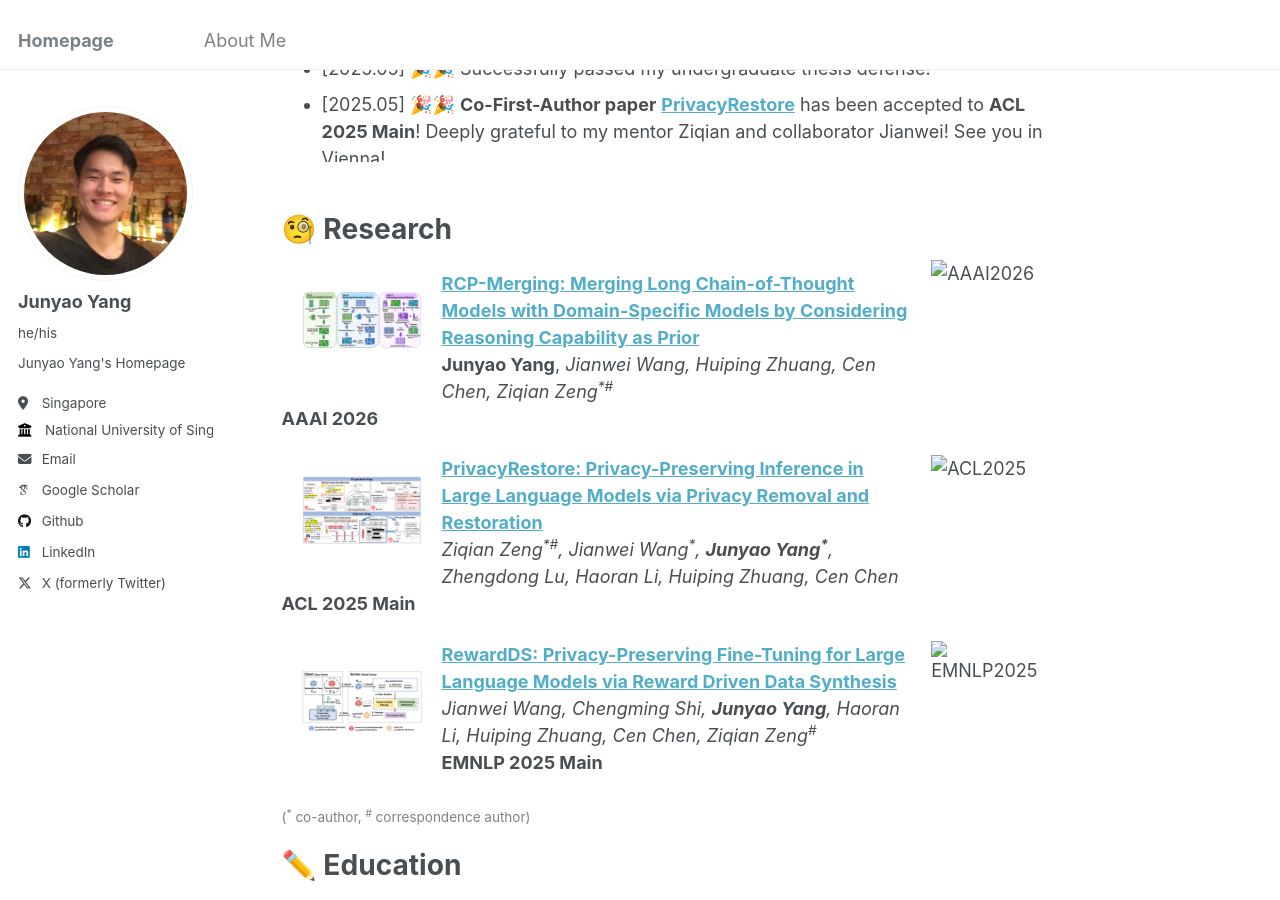
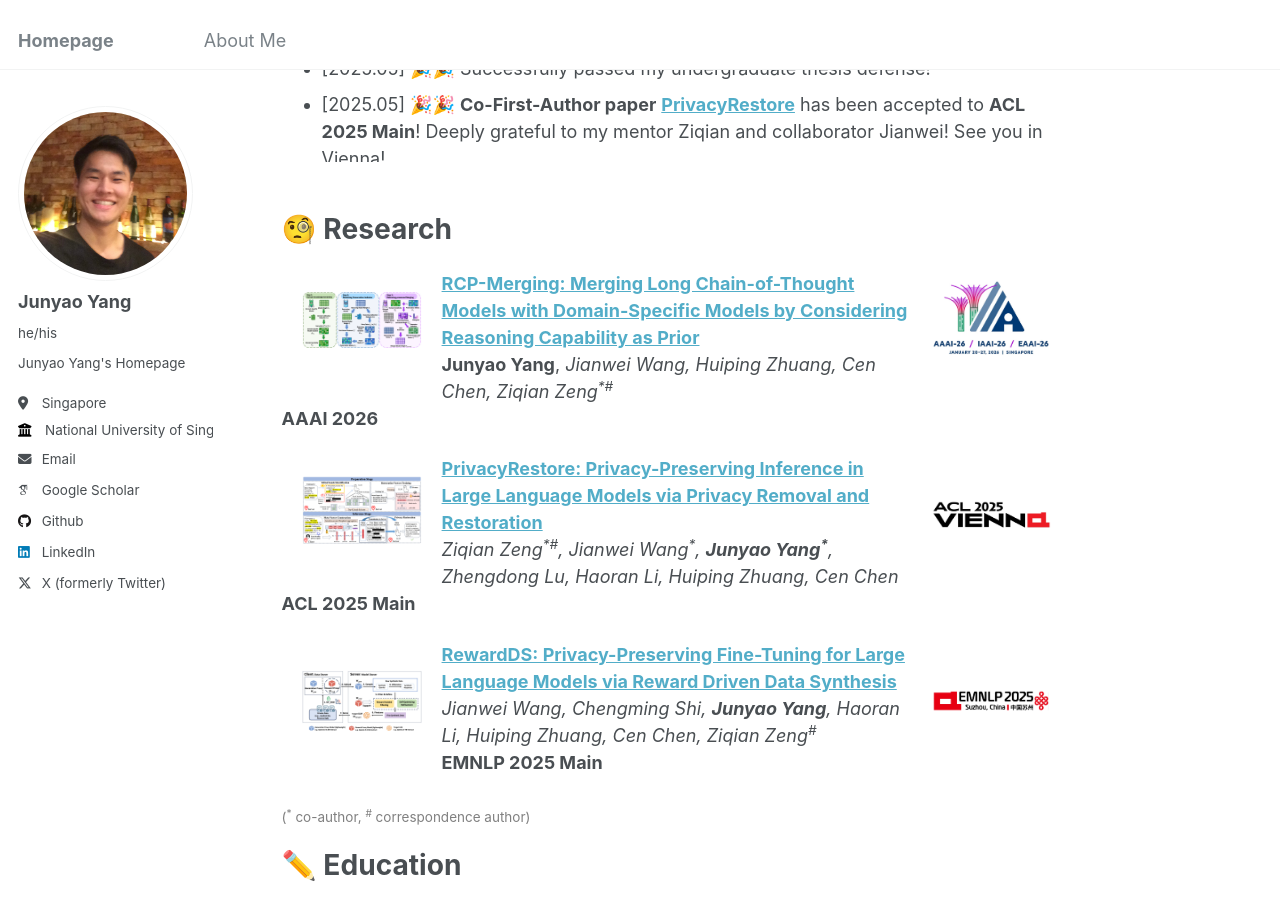
Before and after one commit to jyyang26/jyyang26.github.io, a Jekyll site: the page built from _pages/about.md, in a window 1280 px wide and 900 px high, scrolled down 760 px. Built offline with Jekyll 4.4.1, drawn with Linux system fonts in a browser that asks for light colours; some web fonts are replaced.

Commit message:
Update about.md

```diff
--- a/_pages/about.md
+++ b/_pages/about.md
@@ -101,7 +101,7 @@ My research story revolves around **the Underlying Principles and Understanding
   <a href="https://arxiv.org/abs/2508.03140">
     <img src="images/rcp.png" alt="rcp" style="float: left; margin-right: 20px; margin-left: 20px; width: 120px; height: 120px; object-fit: cover;">
   </a>
-  <img src="image/AAAI2026.jpg" alt="AAAI2026" style="float: right; margin-left: 20px; width: 120px; height: 120px; object-fit: cover;">
+  <img src="images/AAAI2026.jpg" alt="AAAI2026" style="float: right; margin-left: 20px; width: 120px; height: 120px; object-fit: cover;">
 </p>
 **[RCP-Merging: Merging Long Chain-of-Thought Models with Domain-Specific Models by Considering Reasoning Capability as Prior](https://arxiv.org/abs/2508.03140)**<br>
 **Junyao Yang**, *Jianwei Wang, Huiping Zhuang, Cen Chen, Ziqian Zeng<sup>\*\#</sup>*<br>
@@ -111,7 +111,7 @@ My research story revolves around **the Underlying Principles and Understanding
   <a href="https://arxiv.org/abs/2406.01394">
     <img src="images/restore.png" alt="restore" style="float: left; margin-right: 20px; margin-left: 20px; width: 120px; height: 120px; object-fit: cover;">
   </a>
-  <img src="image/ACL2025.jpg" alt="ACL2025" style="float: right; margin-left: 20px; width: 120px; height: 120px; object-fit: cover;">
+  <img src="images/ACL2025.jpg" alt="ACL2025" style="float: right; margin-left: 20px; width: 120px; height: 120px; object-fit: cover;">
 </p>
 **[PrivacyRestore: Privacy-Preserving Inference in Large Language Models via Privacy Removal and Restoration](https://arxiv.org/abs/2406.01394)**<br>
 *Ziqian Zeng<sup>\*\#</sup>, Jianwei Wang<sup>\*</sup>, **Junyao Yang<sup>\*</sup>**, Zhengdong Lu, Haoran Li, Huiping Zhuang, Cen Chen*<br>
@@ -121,7 +121,7 @@ My research story revolves around **the Underlying Principles and Understanding
   <a href="https://arxiv.org/abs/2502.18517">
     <img src="images/rewardds.png" alt="rewardds" style="float: left; margin-right: 20px; margin-left: 20px; width: 120px; height: 120px; object-fit: cover;">
   </a>
-  <img src="image/EMNLP2025.jpg" alt="EMNLP2025" style="float: right; margin-left: 20px; width: 120px; height: 120px; object-fit: cover;">
+  <img src="images/EMNLP2025.jpg" alt="EMNLP2025" style="float: right; margin-left: 20px; width: 120px; height: 120px; object-fit: cover;">
 </p>
 **[RewardDS: Privacy-Preserving Fine-Tuning for Large Language Models via Reward Driven Data Synthesis](https://arxiv.org/abs/2502.18517)**<br>
 *Jianwei Wang, Chengming Shi, **Junyao Yang**, Haoran Li, Huiping Zhuang, Cen Chen, Ziqian Zeng<sup>\#</sup>*<br>
```
